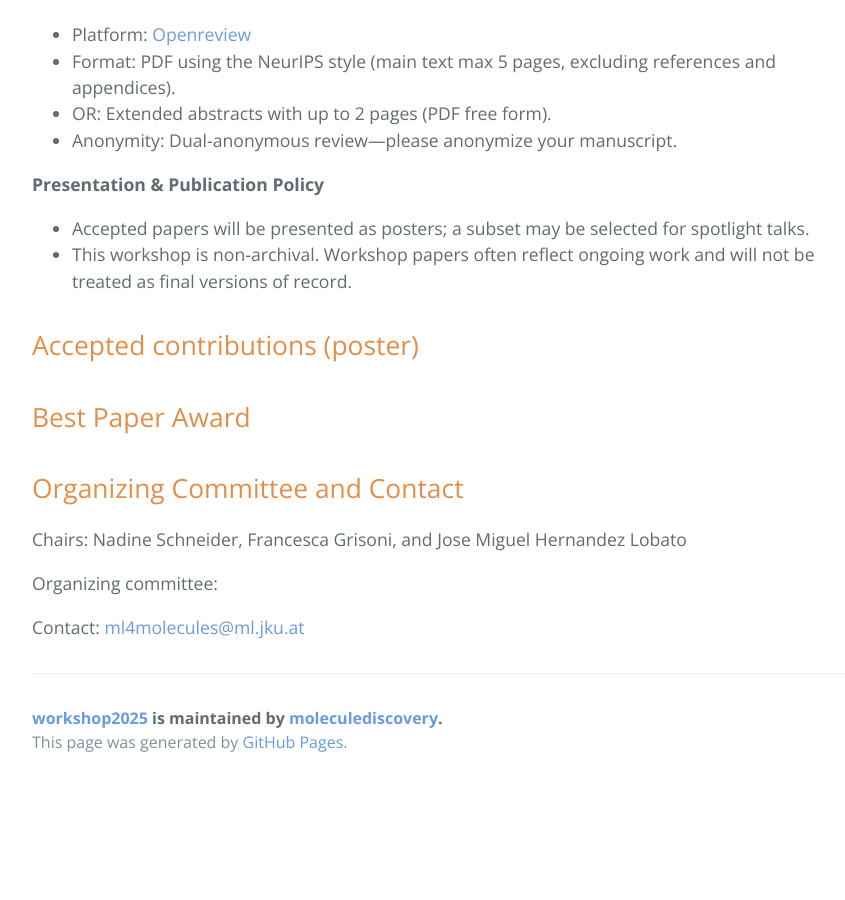
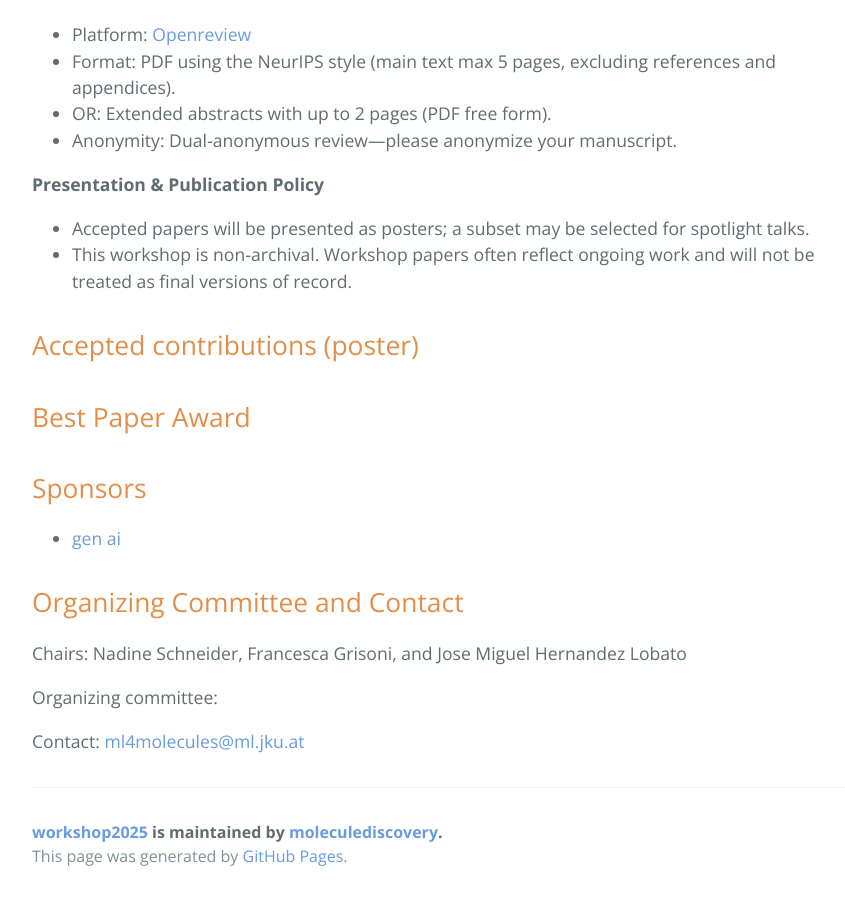
Before and after one commit to moleculediscovery/workshop2025, a Jekyll site: the page built from index.md, in a window 1280 px wide and 900 px high, scrolled down 2187 px. Shown: the whole window, without its empty margins (192-1037 px from the left). Built offline with Jekyll 4.4.1, drawn with Linux system fonts in a browser that asks for light colours; our own code applies the rules of GitHub Pages for plain Markdown files; before the commit the page ends 2973 px from its top, so only the background shows below that.

Commit message:
Update index.md

```diff
--- a/index.md
+++ b/index.md
@@ -45,6 +45,9 @@ We invite submissions on machine learning for molecules and materials with a spe
 
 ## Best Paper Award
 
+## Sponsors
+- [gen ai](https://www.genai.ac.uk/)
+
 ## Organizing Committee and Contact
 Chairs: Nadine Schneider, Francesca Grisoni, and Jose Miguel Hernandez Lobato
 
```
